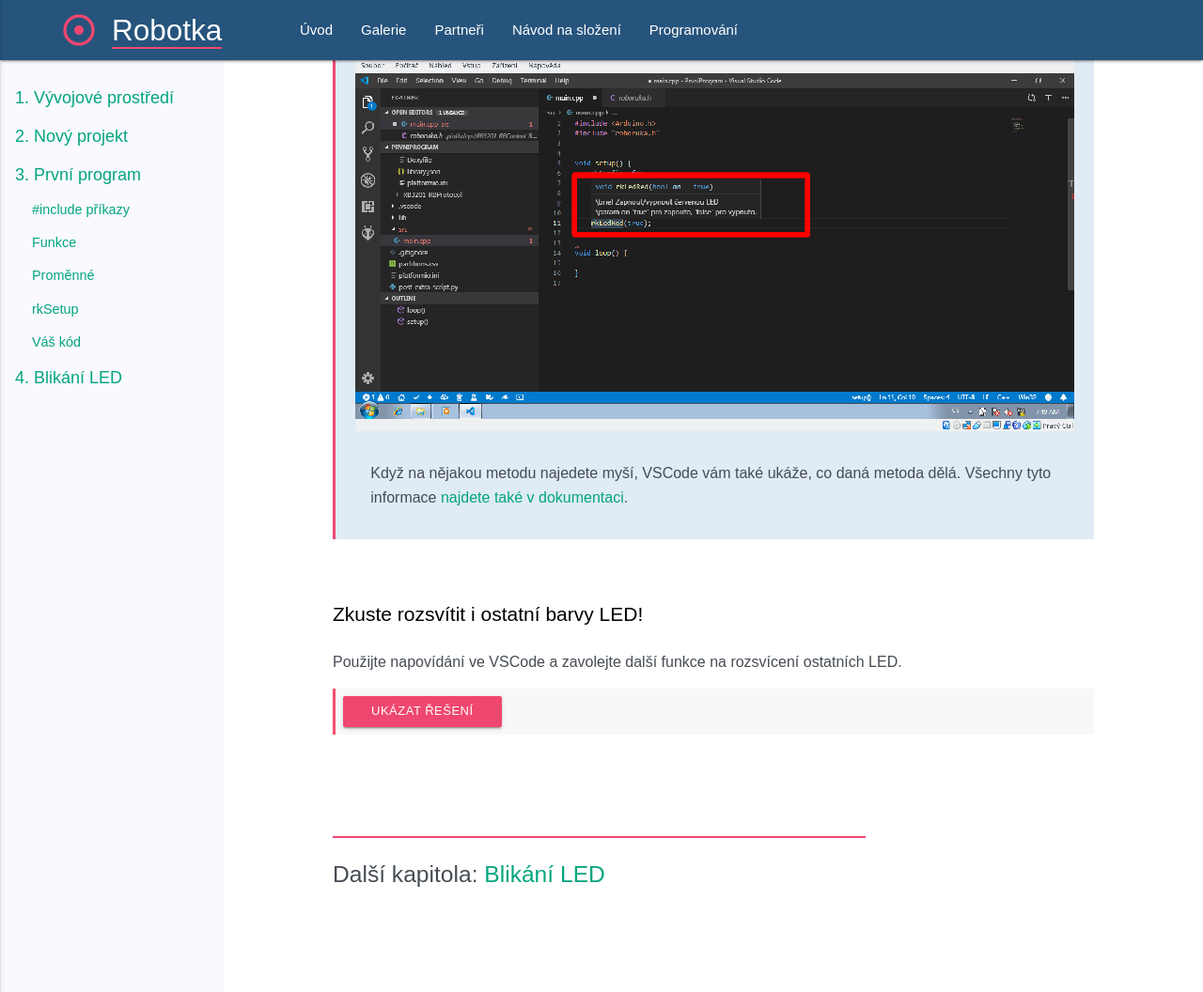
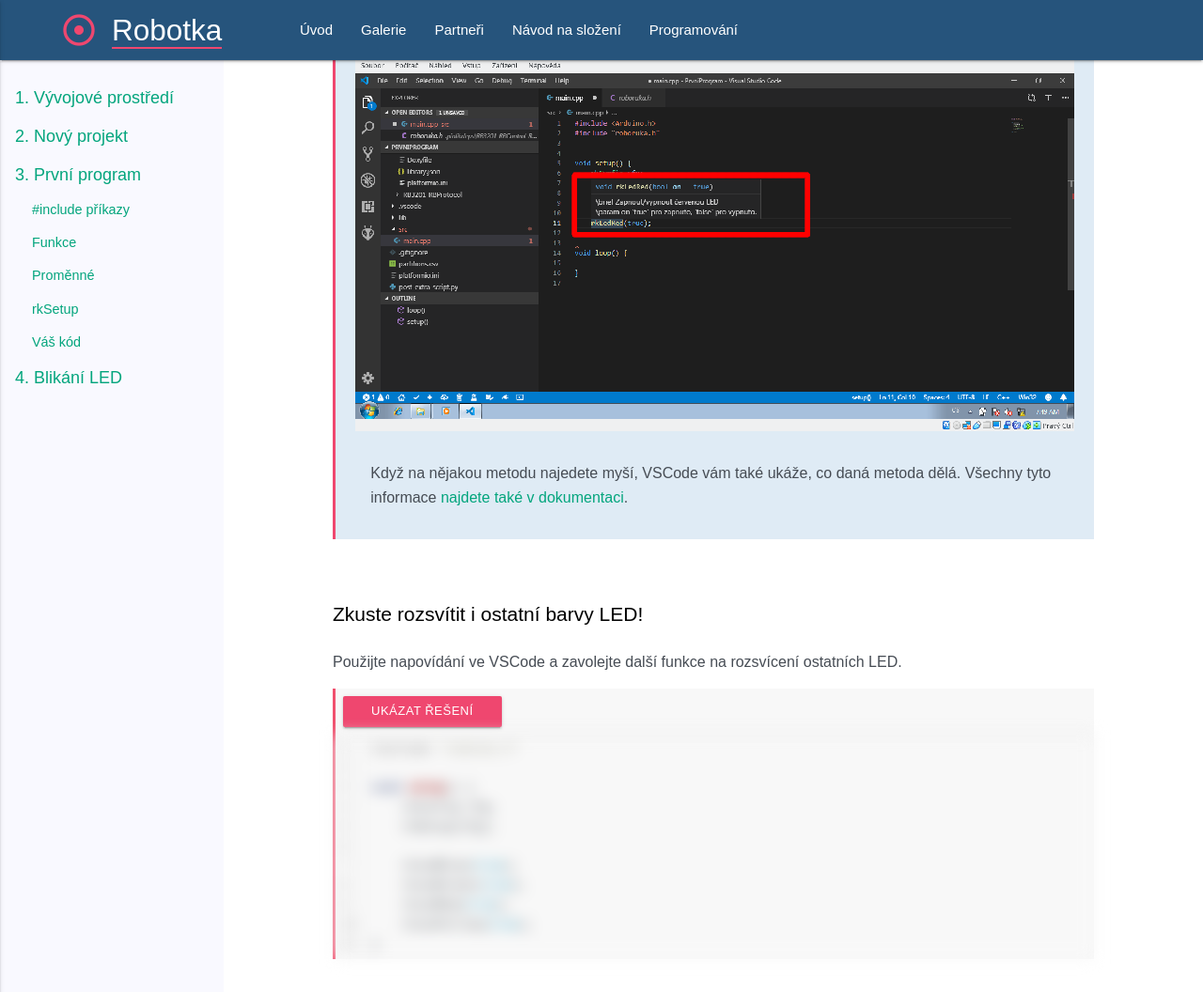
Before and after one commit to RoboticsBrno/robotka.robotickytabor.cz, a Jekyll site: the page built from _coding/002_prvni_program.md, in a window 1280 px wide and 1400 px high, scrolled down 2440 px, cut to the strip 0-1056 px from the top of the window. Shown: the whole strip at 94% size. Built offline with Jekyll 4.4.1, drawn with Linux system fonts in a browser that asks for light colours; part of the change alters nothing that is shown.

Commit message:
Use blur to hide spoiler solution

```diff
--- a/_sass/main.scss
+++ b/_sass/main.scss
@@ -372,4 +372,11 @@ td.rouge-code  {
 
 .spoiler {
     border-left: 3px solid #f0506e;
+
+    pre.highlight {
+        border-top: 1px solid #ccc;
+        margin-top: 0px;
+        transition-duration: 200ms;
+        transition-property: filter;
+    }
 }
--- a/js/init.js
+++ b/js/init.js
@@ -79,19 +79,25 @@
     }
 
     var initSpoilers = function() {
+        var blur = "blur(8px)"
         document.querySelectorAll(".spoiler .highlight").forEach(function(el) {
             var pre = el.querySelector("pre.highlight")
-            pre.classList.add("hide")
-            pre.style.borderTop = "1px solid #ccc"
-            pre.style.marginTop = "0px";
+            if(!pre) return
+
+            pre.style.filter = blur
 
             var div = document.createElement("div")
             div.style.padding = "8px"
 
             var show = document.createElement("a");
             show.classList.add("btn-small")
-            show.addEventListener("click", function() {
-                pre.classList.toggle("hide")
+            show.addEventListener("click", function(ev) {
+                ev.preventDefault()
+                if(pre.style.filter.indexOf("blur") !== -1) {
+                    pre.style.filter = ""
+                } else {
+                    pre.style.filter = blur
+                }
             })
             show.textContent = "Ukázat řešení"
 
```
